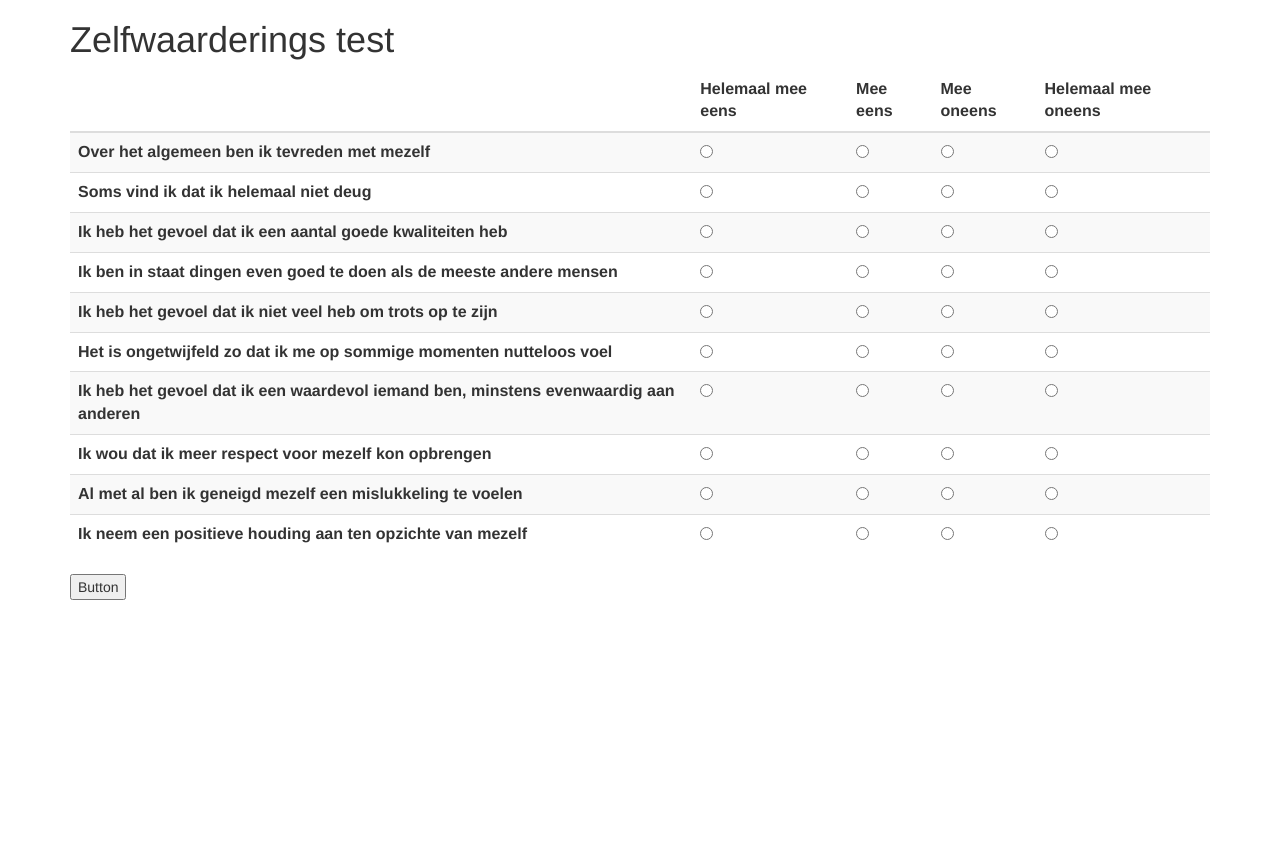
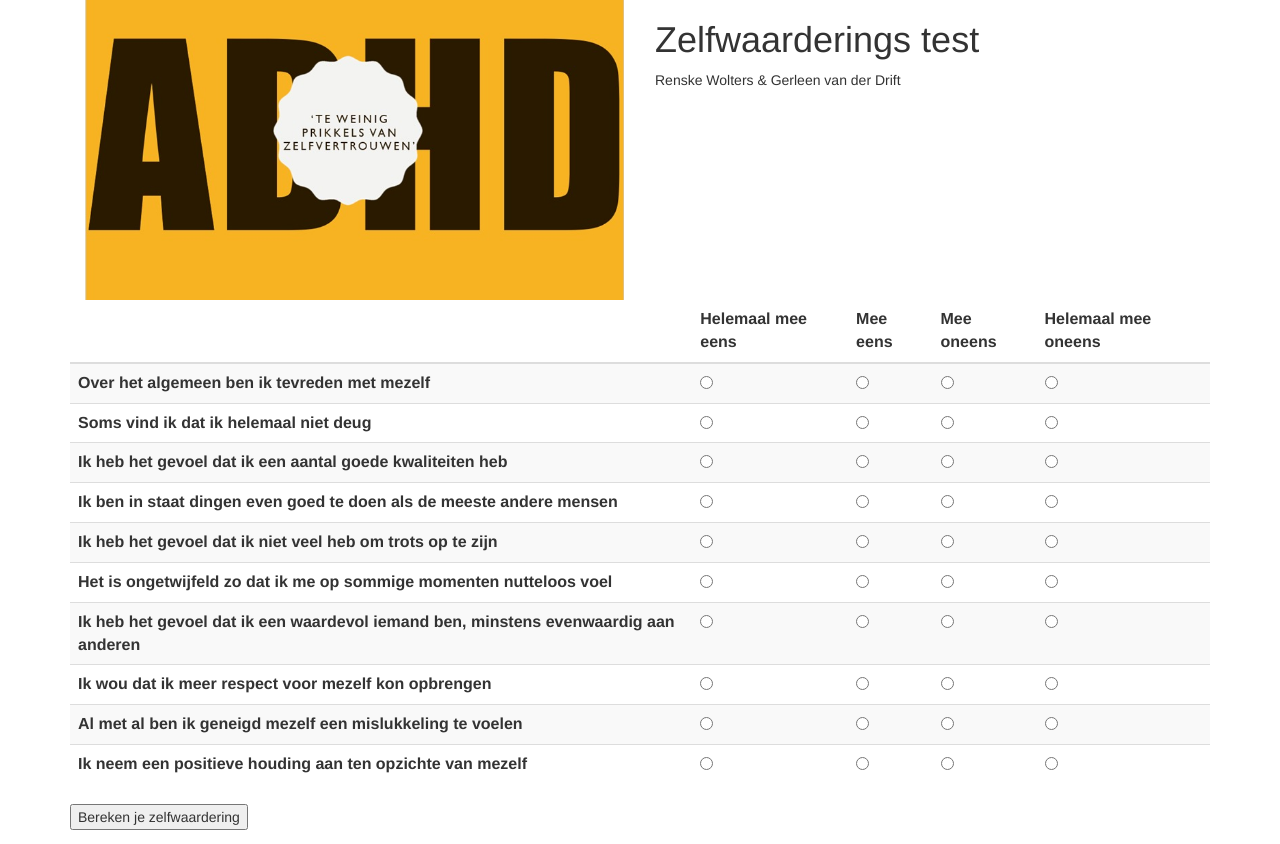
Before and after one commit to Lars024/Lars024.github.io, a plain HTML site: page index.html in a window 1280 px wide. Before the commit the page ends 800 px from the top, so only its background shows below. Drawn offline with nearby package versions, Linux system fonts and the light colour scheme.

Commit message:
added logo

```diff
--- a/index.html
+++ b/index.html
@@ -9,10 +9,15 @@
 </head>
 <body>
 
-<div class="container">
-
+<div class="container" >
     <div>
-        <h1>Zelfwaarderings test</h1>
+        <div class="col-md-6">
+            <img src="f35fc389-f14d-45c3-b9fa-fabd45beaf17.jpg" style="height:300px">
+        </div>
+        <div class="col-md-6">
+            <h1 >Zelfwaarderings test</h1>
+            <p style="top:50px"> Renske Wolters & Gerleen van der Drift</p>
+        </div>
     </div>
 
     <form id="form">
@@ -104,7 +109,7 @@
 
     <!--Submit button-->
     <p id="result"></p>
-    <button id="submit" class="button">Button</button>
+    <button id="submit" class="button">Bereken je zelfwaardering</button>
     </form>
 
 </div>
```
Also changed, not shown: f35fc389-f14d-45c3-b9fa-fabd45beaf17.jpg (added).
